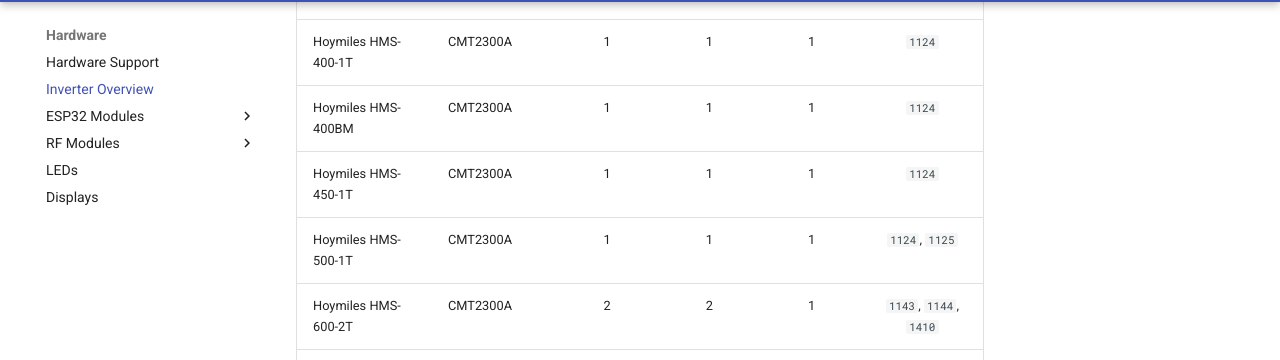
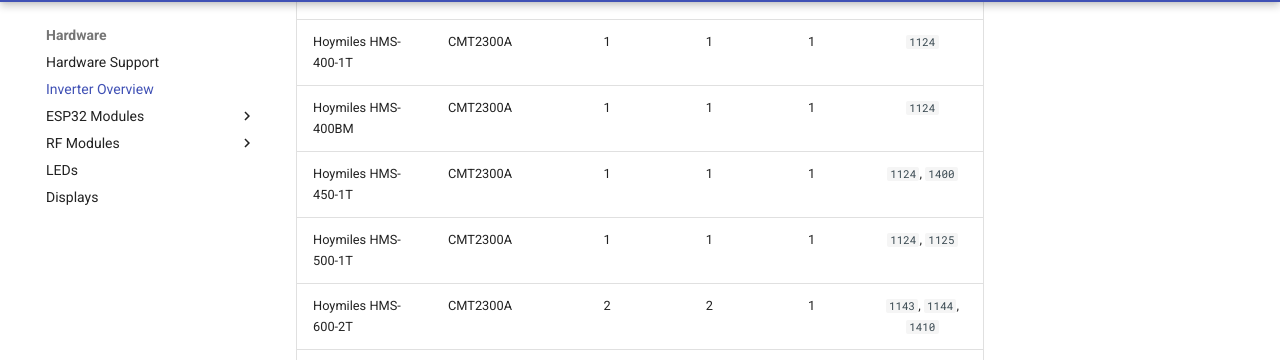
Before and after one commit to tbnobody/OpenDTU-docs, an MkDocs documentation site: the page built from docs/hardware/inverter_overview.md, in a window 1280 px wide and 900 px high, scrolled down 1278 px. Shown: the part 94-454 px from the top of the window. Built offline with MkDocs 1.6.1 and Material for MkDocs 9.7.7, drawn with Linux system fonts in a browser that asks for light colours; comment, search, counter and statistics services are not loaded.

Commit message:
Add new serial number prefix for hms-450

```diff
--- a/docs/hardware/inverter_overview.md
+++ b/docs/hardware/inverter_overview.md
@@ -24,7 +24,7 @@
 | Hoymiles HMS-350-1T  | CMT2300A           | 1         | 1           | 1         | `1124`                 |
 | Hoymiles HMS-400-1T  | CMT2300A           | 1         | 1           | 1         | `1124`                 |
 | Hoymiles HMS-400BM   | CMT2300A           | 1         | 1           | 1         | `1124`                 |
-| Hoymiles HMS-450-1T  | CMT2300A           | 1         | 1           | 1         | `1124`                 |
+| Hoymiles HMS-450-1T  | CMT2300A           | 1         | 1           | 1         | `1124`, `1400`         |
 | Hoymiles HMS-500-1T  | CMT2300A           | 1         | 1           | 1         | `1124`, `1125`         |
 | Hoymiles HMS-600-2T  | CMT2300A           | 2         | 2           | 1         | `1143`, `1144`, `1410` |
 | Hoymiles HMS-700-2T  | CMT2300A           | 2         | 2           | 1         | `1143`, `1144`, `1410` |
```
